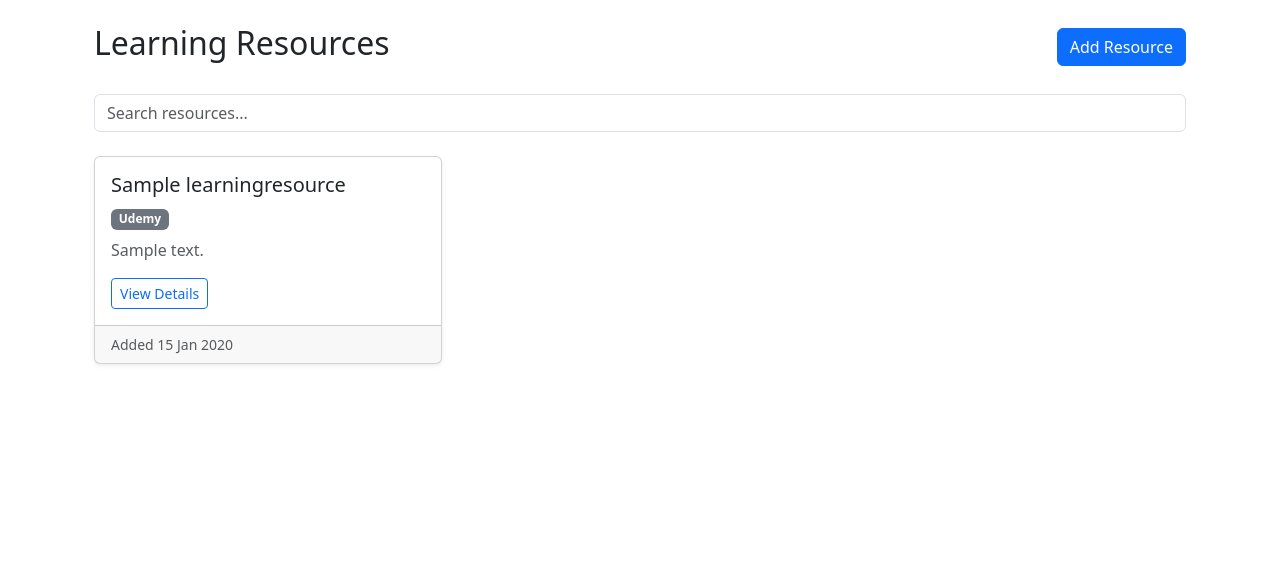
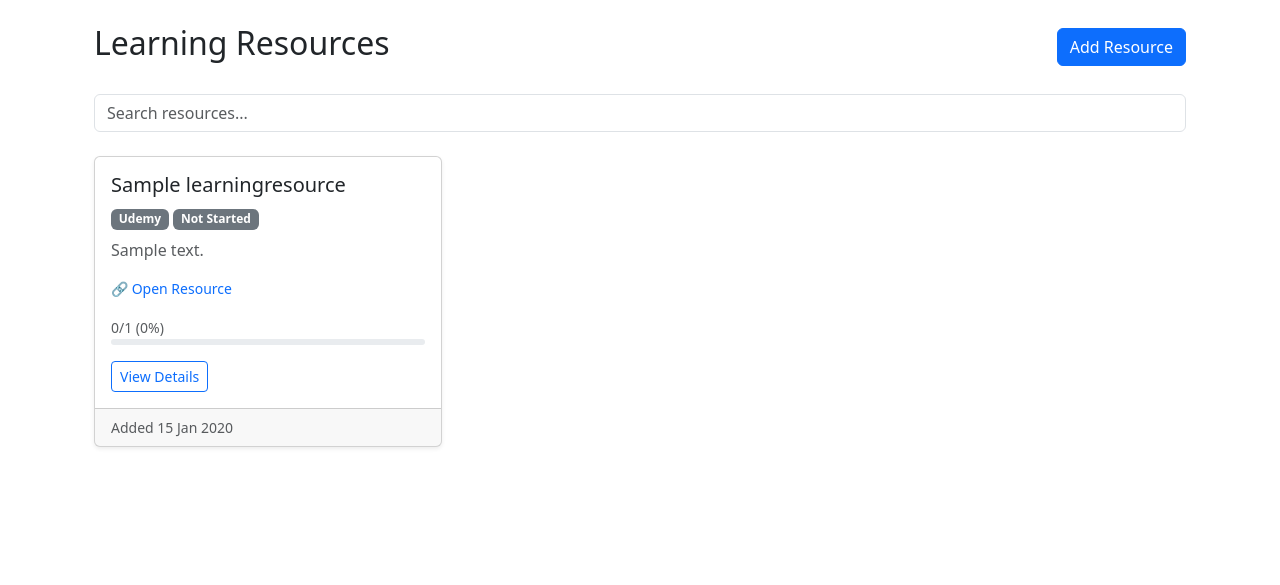
Before and after one commit to samiul40/studyflow, a Django app: page /learning/ in a window 1280 px wide. Shown: the part 104-689 px from the top of the page. Run offline with Django 5.2, Linux system fonts and the light colour scheme; a user stored in the database is signed in; tables that the repository leaves empty hold one stand-in row (values such as "Sample post"); some libraries are stand-ins or nearby versions.

Commit message:
feature: resource progress and url in list page

```diff
--- a/web/learning/models/learning_resource.py
+++ b/web/learning/models/learning_resource.py
@@ -50,10 +50,13 @@ class LearningResource(models.Model):
     def incomplete_units(self):
         return self.total_units - self.completed_units
 
-    @property
-    def status_label(self):
-        if self.completion_percentage == 100:
-            return "Completed"
-        elif self.completion_percentage > 0:
-            return "In Progress"
-        return "Not Started"
+    def get_progress(self) -> tuple[int, int, int]:
+        """Returns a tuple of (completed_units, total_units, percentage)"""
+        total = self.units.count()
+        completed = self.units.filter(status="completed").count()
+
+        if total == 0:
+            return 0, 0, 0
+
+        percentage = int((completed / total) * 100)
+        return completed, total, percentage
--- a/web/learning/templates/resources/resource_list.html
+++ b/web/learning/templates/resources/resource_list.html
@@ -49,15 +49,76 @@ Learning Resources
             {{ resource.title }}
           </h5>
 
-          <span class="badge bg-secondary mb-2">
-            {{ resource.get_resource_type_display }}
-          </span>
+          <div class="mb-2">
+
+            <span class="badge bg-secondary">
+              {{ resource.get_resource_type_display }}
+            </span>
+
+            <!-- Status -->
+            {% with progress=resource.get_progress %}
+            {% with completed=progress.0 total=progress.1 percentage=progress.2 %}
+
+            <span class="badge
+              {% if percentage == 0 %}
+                  bg-secondary
+              {% elif percentage == 100 %}
+                  bg-success
+              {% else %}
+                  bg-primary
+              {% endif %}">
+              {% if percentage == 0 %}
+              Not Started
+              {% elif percentage == 100 %}
+              Completed
+              {% else %}
+              In Progress
+              {% endif %}
+            </span>
+
+            {% endwith %}
+            {% endwith %}
+
+          </div>
 
           {% if resource.description %}
           <p class="card-text text-muted">
             {{ resource.description|truncatewords:20 }}
           </p>
           {% endif %}
+
+          {% if resource.url %}
+          <p class="small">
+            <a href="{{ resource.url }}" target="_blank" class="text-decoration-none">
+              🔗 Open Resource
+            </a>
+          </p>
+          {% endif %}
+
+          {% with completed=resource.get_progress.0 total=resource.get_progress.1 percentage=resource.get_progress.2 %}
+
+          <div class="mb-3">
+
+            <small class="text-muted">
+              {{ completed }}/{{ total }} ({{ percentage }}%)
+            </small>
+
+            <div class="progress" style="height: 6px;">
+              <div class="progress-bar
+                {% if percentage == 0 %}
+                    bg-secondary
+                {% elif percentage == 100 %}
+                    bg-success
+                {% else %}
+                    bg-primary
+                {% endif %}" role="progressbar" style="width: {{ percentage }}%;" aria-valuenow="{{ percentage }}"
+                aria-valuemin="0" aria-valuemax="100">
+              </div>
+            </div>
+
+          </div>
+
+          {% endwith %}
 
           <a href="{{ resource.get_absolute_url }}" class="btn btn-sm btn-outline-primary">
             View Details
```
